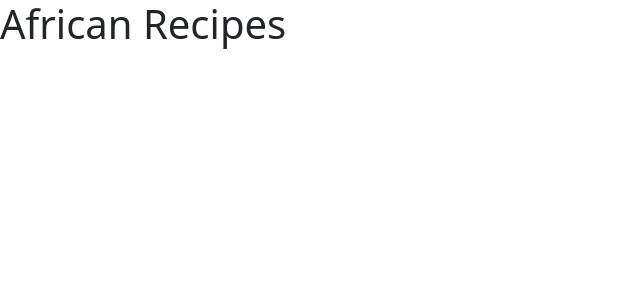
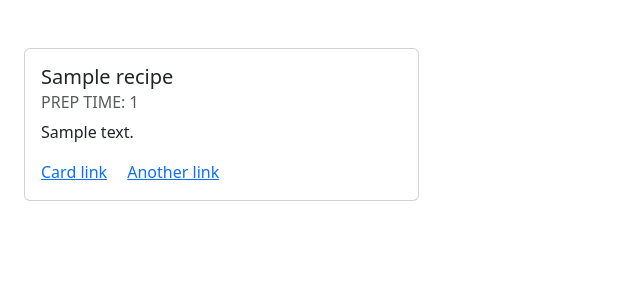
Before and after one commit to mururi/african_recipes_MVC, a Django app: page / in a window 1280 px wide. Shown: the top 300 px of the page, without its empty margins (0-640 px from the left). Run offline with Django 4.2, Linux system fonts and the light colour scheme; tables that the repository leaves empty hold one stand-in row (values such as "Sample post"); some libraries are stand-ins or nearby versions.

Commit message:
Display recipes on homepage

```diff
--- a/main/templates/index.html
+++ b/main/templates/index.html
@@ -2,6 +2,24 @@
 
 {% block content %}
 
-<h1>African Recipes</h1>
+<div class="container-fluid py-5">
+  <div class="container-xxl">
+    <div class="row">
+      {% for recipe in recipes %}
+      <div class="col-md-4">
+        <div class="card">
+          <div class="card-body">
+            <h5 class="card-title">{{ recipe.title }}</h5>
+            <h6 class="card-subtitle mb-2 text-muted">PREP TIME: {{ recipe.prep_time }}</h6>
+            <p class="card-text">{{ recipe.description }}</p>
+            <a href="#" class="card-link">Card link</a>
+            <a href="#" class="card-link">Another link</a>
+          </div>
+        </div>
+      </div>
+      {% endfor %}
+    </div>
+  </div>
+</div>
 
 {% endblock %}
--- a/main/views.py
+++ b/main/views.py
@@ -1,4 +1,11 @@
 from django.shortcuts import render
 
+from main.models import Recipe
+
 def home(request):
-    return render(request, 'index.html')
+    recipes = Recipe.get_recipes()
+
+    context = {
+        "recipes": recipes
+    }
+    return render(request, 'index.html', context)
```
